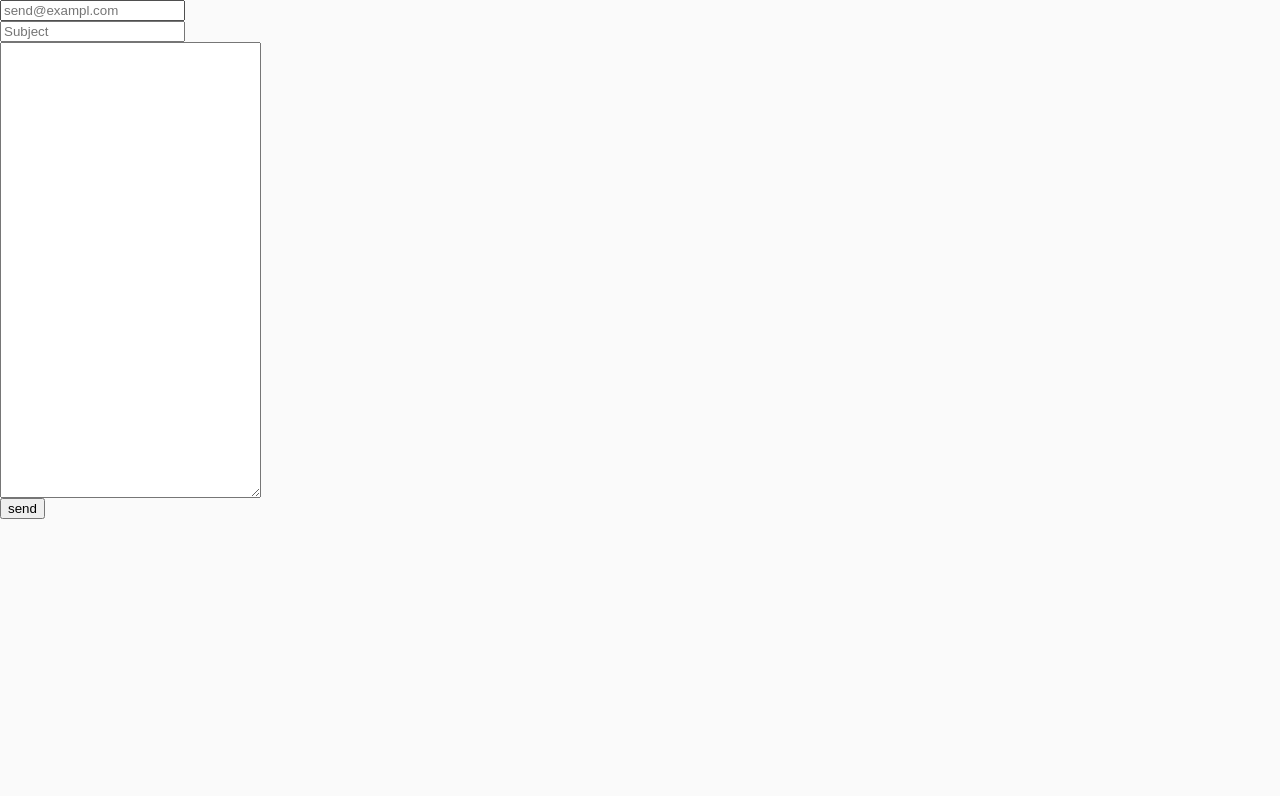
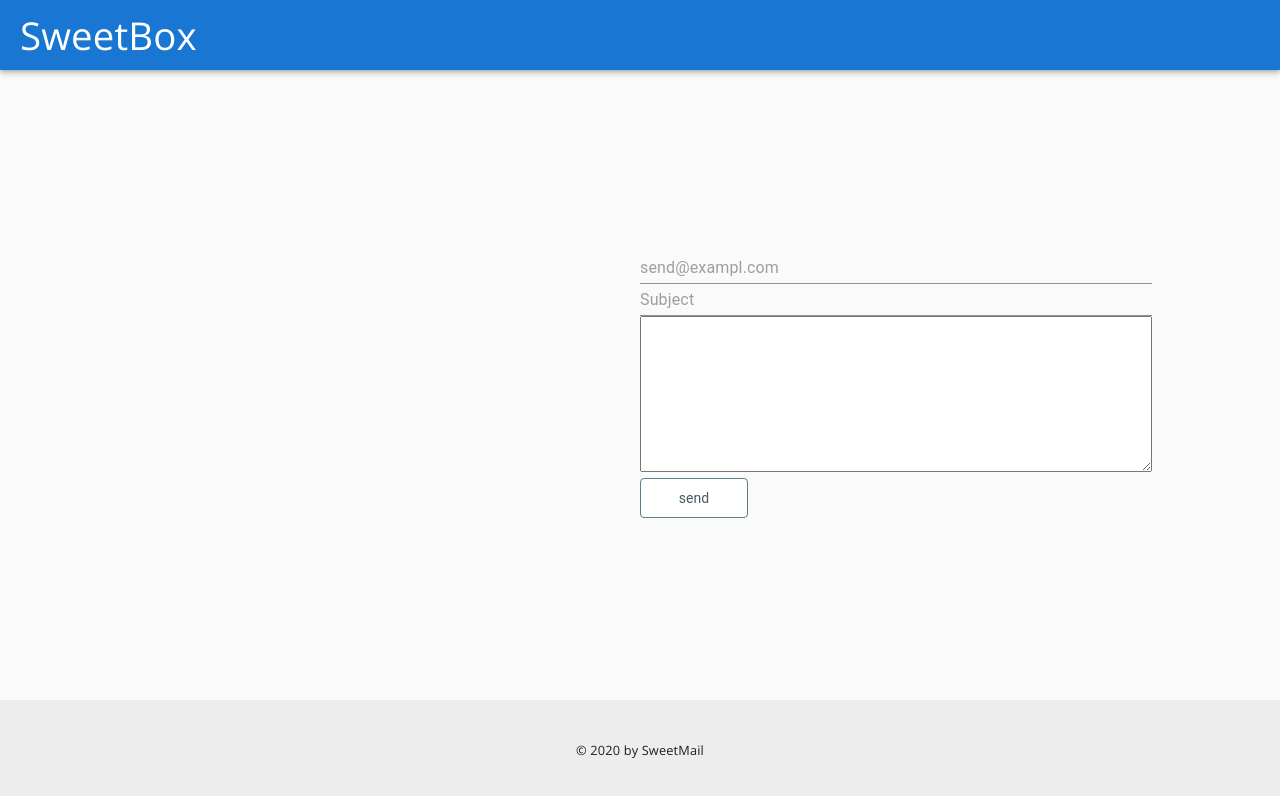
Before and after one commit to thesabbir/mail-project, a React (Create React App) app in the folder mail-client/: page /compose in a window 1280 px wide. Shown: the top 796 px of the page. Built offline with nearby package versions, Linux system fonts and the light colour scheme; what showdown would draw is missing.

Commit message:
finally added styles to make page pleaseant to look at 🐥

```diff
--- /dev/null
+++ b/mail-client/src/components/Condition.js
@@ -0,0 +1,5 @@
+import React from "react";
+
+export default function Condition({ check, children }) {
+  return check === true ? children : null;
+}
--- /dev/null
+++ b/mail-client/src/components/Footer.js
@@ -0,0 +1,12 @@
+import React from "react";
+import styles from "./components.module.css";
+
+export default function Footer() {
+  return (
+    <footer className={styles.footer}>
+      <p className={styles.footerNote}>
+        © {new Date().getFullYear()} by SweetMail
+      </p>
+    </footer>
+  );
+}
--- a/mail-client/src/components/Header.js
+++ b/mail-client/src/components/Header.js
@@ -1,16 +1,25 @@
 import React from "react";
 import styles from "./components.module.css";
 import Button from "./Buttons";
-import { useNavigate } from "react-router-dom";
+import { useLocation, useNavigate } from "react-router-dom";
+import Condition from "./Condition";
 
 export default function Header() {
   const navigate = useNavigate();
+  const location = useLocation();
   const toCompose = () => navigate("/compose");
+  const toHome = () => navigate("/");
+  const composePage = () => location.pathname.includes("compose");
+
   return (
     <header className={styles.header}>
-      <h3 className={styles.logo}>SweetBox</h3>
+      <h3 className={styles.logo} onClick={toHome}>
+        SweetBox
+      </h3>
       <div>
-        <Button onClick={toCompose}>Compose</Button>
+        <Condition check={!composePage()}>
+          <Button onClick={toCompose}>Compose</Button>
+        </Condition>
       </div>
     </header>
   );
--- a/mail-client/src/components/components.module.css
+++ b/mail-client/src/components/components.module.css
@@ -22,6 +22,7 @@
   line-height: 0rem;
   font-family: "Open Sans", sans-serif;
   font-weight: lighter;
+  cursor: pointer;
 }
 
 .button {
@@ -59,3 +60,14 @@
   background-size: 100%;
   transition: background 0s;
 }
+
+.footer {
+  height: 100px;
+  display: grid;
+  place-items: center;
+  background: #ededed;
+}
+.footerNote {
+  font-size: 0.8rem;
+  font-family: "Open Sans", sans-serif;
+}
--- a/mail-client/src/pages/Compose.js
+++ b/mail-client/src/pages/Compose.js
@@ -3,6 +3,13 @@ import ReactMarkdown from "react-markdown";
 import showdown from "showdown";
 import { sendMail } from "../redux/mailSlice";
 import { useDispatch, useSelector } from "react-redux";
+import styles from "./styles.module.css";
+import Header from "../components/Header";
+import Footer from "../components/Footer";
+import Button from "../components/Buttons";
+import TextField from "@material-ui/core/TextField";
+import TextareaAutosize from "@material-ui/core/TextareaAutosize";
+
 const converter = new showdown.Converter();
 
 export default function Compose() {
@@ -40,37 +47,46 @@ export default function Compose() {
   };
 
   return (
+    <React.Fragment>
+      <div className={styles.pageContainer}>
+        <Header />
+
+        <div className={styles.contents}>
+          <div className={styles.splitCompose}>
             <div>
-      <input
+              <ReactMarkdown className="preview" source={mailData.markdown} />
+            </div>
+            <div className={styles.composeInputs}>
+              <TextField
+                fullWidth
                 type="email"
                 placeholder="send@exampl.com"
                 name="to"
                 onChange={handleChange}
               />
               <br />
-      <input
+              <TextField
+                fullWidth
                 type="text"
                 placeholder="Subject"
                 name="subject"
                 onChange={handleChange}
-      />{" "}
+              />
               <br />
-      <div
-        style={{
-          display: "flex",
-          justifyContents: "center",
-        }}
-      >
-        <textarea
-          cols={30}
-          rows={30}
+
+              <TextareaAutosize
+                rowsMin={10}
                 name="markdown"
                 onChange={handleChange}
                 value={mailData.markdown}
               />
-        <ReactMarkdown className="preview" source={mailData.markdown} />
+              <Button onClick={onSubmit}>send</Button>
             </div>
-      <button onClick={onSubmit}>send</button>
           </div>
+        </div>
+
+        <Footer />
+      </div>
+    </React.Fragment>
   );
 }
--- a/mail-client/src/pages/Home.js
+++ b/mail-client/src/pages/Home.js
@@ -6,6 +6,7 @@ import { Link } from "react-router-dom";
 import SuspenseLoader from "../components/SuspenseLoader";
 import styles from "./styles.module.css";
 import Header from "../components/Header";
+import Footer from "../components/Footer";
 
 export default function Home() {
   const dispatch = useDispatch();
@@ -21,7 +22,7 @@ export default function Home() {
     <React.Fragment>
       <div className={styles.pageContainer}>
         <Header />
-        <div>
+        <div className={styles.contents}>
           {mails.loading && <SuspenseLoader />}
           <ul>
             {mails.messages.map((message) => (
@@ -31,6 +32,7 @@ export default function Home() {
             ))}
           </ul>
         </div>
+        <Footer />
       </div>
     </React.Fragment>
   );
--- a/mail-client/src/pages/Read.js
+++ b/mail-client/src/pages/Read.js
@@ -4,6 +4,9 @@ import { fetchMailDetails } from "../redux/mailSlice";
 import { useParams } from "react-router-dom";
 import useSetup from "../useSetup";
 import SuspenseLoader from "../components/SuspenseLoader";
+import styles from "./styles.module.css";
+import Header from "../components/Header";
+import Footer from "../components/Footer";
 
 export default function Read() {
   useSetup();
@@ -23,12 +26,18 @@ export default function Read() {
   }, []);
 
   return (
-    <div>
-      {mails.loading && <SuspenseLoader />}
-      <p>Read Mail</p>
-      <p>{detail.from}</p>
-      <p>{detail.subject}</p>
-      <p>{detail.text}</p>
-    </div>
+    <React.Fragment>
+      <div className={styles.pageContainer}>
+        <Header />
+        <div className={styles.mailContents}>
+          {mails.loading && <SuspenseLoader />}
+          <p>From: {detail.from}</p>
+          <p>Subject: {detail.subject}</p>
+
+          <p dangerouslySetInnerHTML={{ __html: detail.html }} />
+        </div>
+        <Footer />
+      </div>
+    </React.Fragment>
   );
 }
--- a/mail-client/src/pages/styles.module.css
+++ b/mail-client/src/pages/styles.module.css
@@ -1,3 +1,25 @@
 .pageContainer {
     display: grid;
+    min-height: 100vh;
+    grid-template-rows: auto 3fr auto;
 }
+.mailContents {
+    max-width: 80%;
+    overflow: hidden;
+    margin: 0 auto;
+    overflow-wrap: break-word;
+}
+
+.contents {
+    width: 80%;
+    margin: auto;
+}
+
+.splitCompose {
+    display: grid;
+    grid-template-columns: 50% auto;
+}
+
+.composeInputs > textarea {
+    width: 100%;
+}
```
Lines whose indentation alone changed are shown as unchanged.
